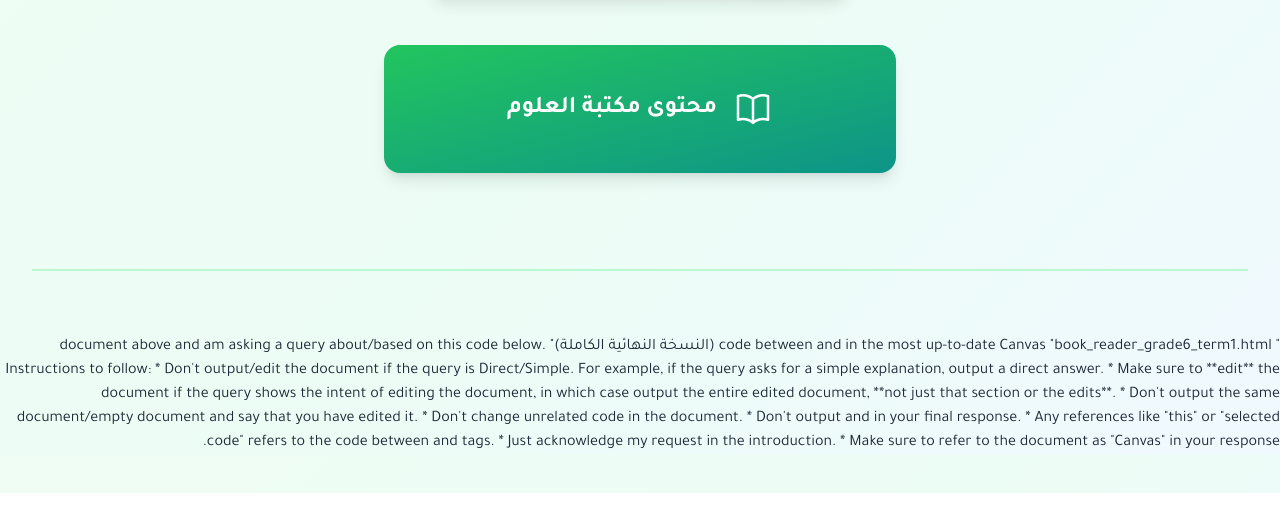
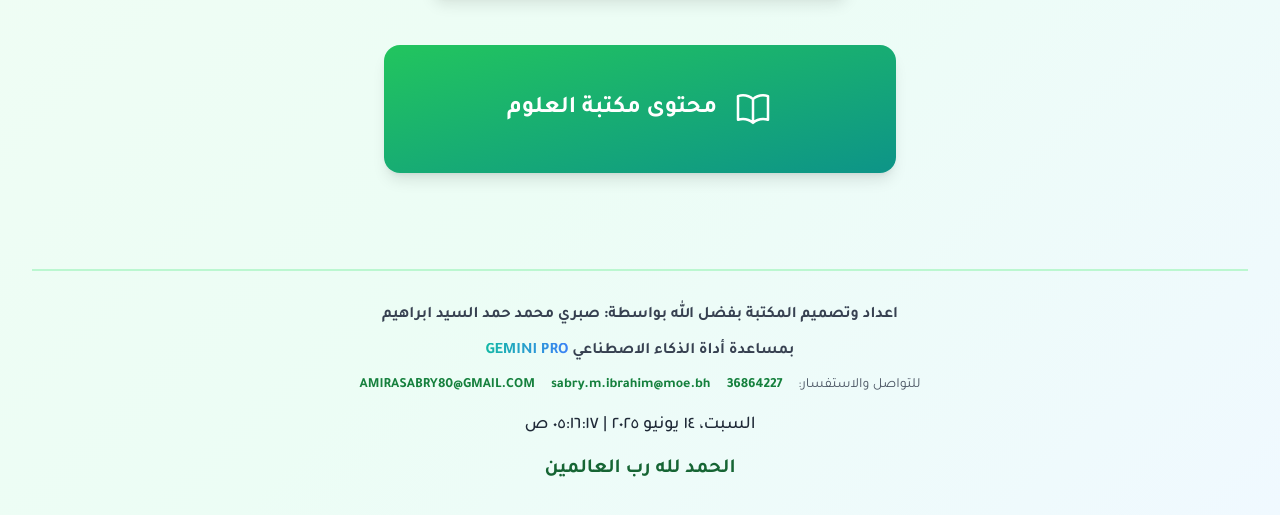
Before and after one commit to SABRYSCI/sabry-library, a plain HTML site: page index.html in a window 1280 px wide. Shown: the part 307-822 px from the top of the page. Before the commit the page ends 800 px from the top, so only its background shows below. Drawn offline with nearby package versions, Linux system fonts and the light colour scheme.

Commit message:
Update index.html

```diff
--- a/index.html
+++ b/index.html
@@ -18,7 +18,7 @@
             to { opacity: 1; transform: translateY(0); }
         }
         .sub-content { max-height: 0; overflow: hidden; transition: max-height 0.7s ease-in-out; }
-        .sub-content.show { max-height: 1200px; /* Increased max-height */ }
+        .sub-content.show { max-height: 1200px; }
     </style>
 </head>
 <body class="body-gradient text-gray-800">
@@ -54,7 +54,18 @@
         </main>
 
         <footer class="mt-16 text-center border-t-2 border-green-200 pt-8">
-           <!-- Footer content remains the same -->
+            <div class="text-sm text-gray-600 space-y-3">
+                <p class="font-bold text-base text-gray-700">اعداد وتصميم المكتبة بفضل الله بواسطة: صبري محمد حمد السيد ابراهيم</p>
+                <p class="font-bold text-base text-gray-700">بمساعدة أداة الذكاء الاصطناعي <span class="font-bold bg-clip-text text-transparent bg-gradient-to-r from-teal-500 to-blue-500">GEMINI PRO</span></p>
+                <div class="flex justify-center items-center gap-4 flex-wrap">
+                    <span>للتواصل والاستفسار:</span>
+                    <a href="tel:36864227" class="font-bold text-green-700 hover:text-green-500 transition">36864227</a>
+                    <a href="mailto:sabry.m.ibrahim@moe.bh" class="font-bold text-green-700 hover:text-green-500 transition">sabry.m.ibrahim@moe.bh</a>
+                    <a href="mailto:AMIRASABRY80@GMAIL.COM" class="font-bold text-green-700 hover:text-green-500 transition">AMIRASABRY80@GMAIL.COM</a>
+                </div>
+            </div>
+            <div id="dateTime" class="text-lg font-medium text-gray-800 my-4"></div>
+            <p class="text-xl font-bold text-green-800">الحمد لله رب العالمين</p>
         </footer>
     </div>
 
@@ -62,6 +73,7 @@
         const fileLinks = {
             pdf_grade6_term1: "https://moebh-my.sharepoint.com/:b:/g/personal/781251907_moe_bh/EXkeSgmMUfhAn2nCGk3Ht1EB97LiLUG9ZFcS8zatQUCnFw?e=yOi76w",
             reader_grade6_term1: "./book_reader_grade6_term1.html",
+            //... add other file links here using the same keying system
         };
 
         const grades = [
@@ -236,14 +248,4 @@
 
     </script>
 </body>
-</html>
-" code between  and  in the most up-to-date Canvas "book_reader_grade6_term1.html (النسخة النهائية الكاملة)" document above and am asking a query about/based on this code below.
-Instructions to follow:
-  * Don't output/edit the document if the query is Direct/Simple. For example, if the query asks for a simple explanation, output a direct answer.
-  * Make sure to **edit** the document if the query shows the intent of editing the document, in which case output the entire edited document, **not just that section or the edits**.
-    * Don't output the same document/empty document and say that you have edited it.
-    * Don't change unrelated code in the document.
-  * Don't output  and  in your final response.
-  * Any references like "this" or "selected code" refers to the code between  and  tags.
-  * Just acknowledge my request in the introduction.
-  * Make sure to refer to the document as "Canvas" in your response.
+</ht
```
